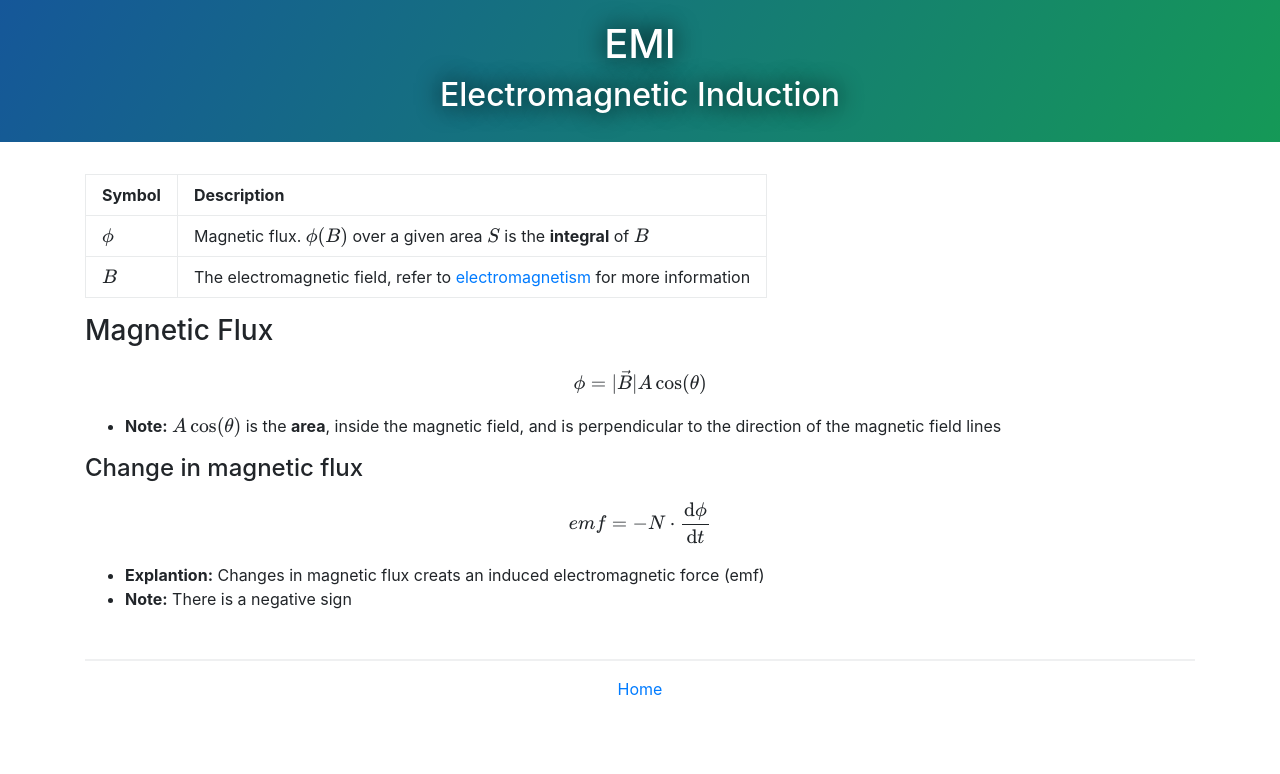
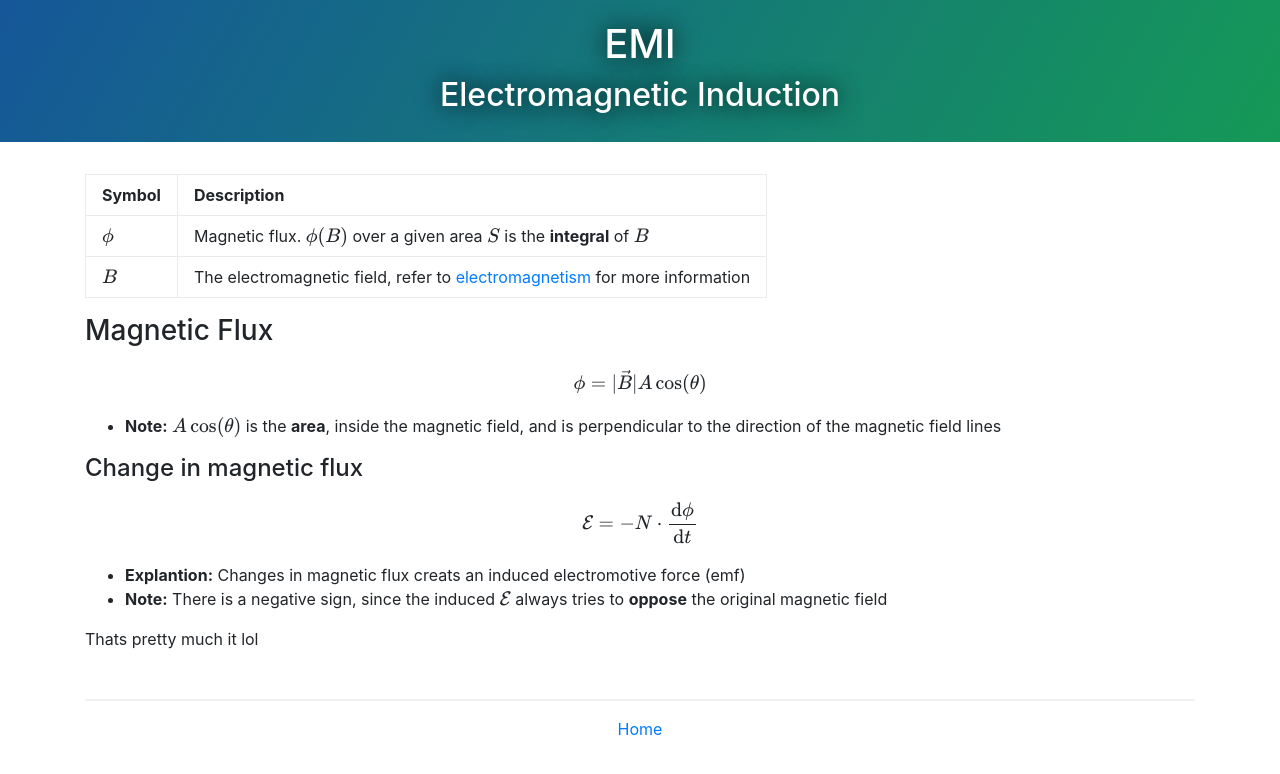
Before and after one commit to octo-kumo/physics-notes, a Jekyll site: the page built from topics/EMI.md, in a window 1280 px wide. Shown: the top 774 px of the page. Built offline with Jekyll 4.4.1, drawn with Linux system fonts in a browser that asks for light colours.

```diff
--- a/topics/EMI.md
+++ b/topics/EMI.md
@@ -21,8 +21,10 @@ $$
 #### Change in magnetic flux
 
 $$
-emf=-N\cdot\frac{\mathrm{d}\phi}{\mathrm{d}t}
+\mathcal{E}=-N\cdot\frac{\mathrm{d}\phi}{\mathrm{d}t}
 $$
 
-- **Explantion:** Changes in magnetic flux creats an induced electromagnetic force (emf)
-- **Note:** There is a negative sign
+- **Explantion:** Changes in magnetic flux creats an induced electromotive force (emf)
+- **Note:** There is a negative sign, since the induced $$\mathcal{E}$$ always tries to **oppose** the original magnetic field
+
+Thats pretty much it lol
```
Also changed, not shown: topics/Capacitors.md (added, +26 -0 lines).
